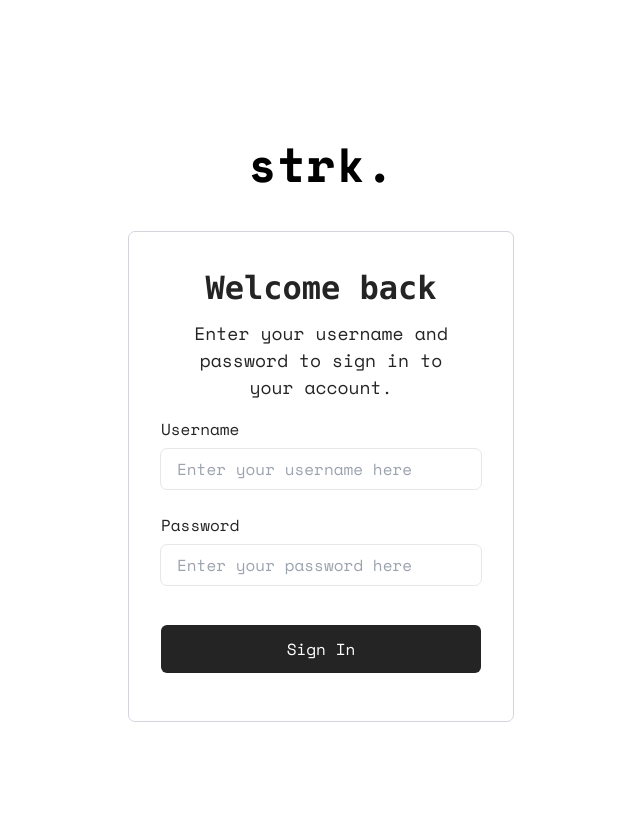
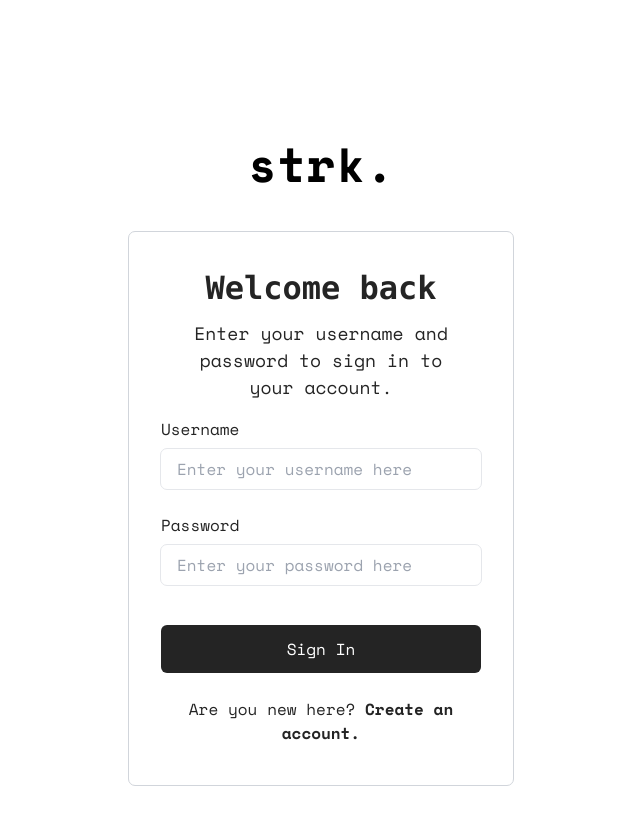
Before and after one commit to judgemongcal/strk_, an Angular app in the folder strk-client/: page / in a window 1280 px wide. Shown: the top 824 px of the page, without its empty margins (319-959 px from the left). Before the commit the page ends 800 px from the top, so only its background shows below. Built offline with nearby package versions, Linux system fonts and the light colour scheme.

Commit message:
added sign-up page into routes and created redirection function from login to sign up

```diff
--- a/strk-client/src/app/app.routes.ts
+++ b/strk-client/src/app/app.routes.ts
@@ -7,6 +7,7 @@ import { HabitAddComponent } from './components/habit-add/habit-add.component';
 import { HabitComponent } from './components/habit/habit.component';
 import { EntryAddComponent } from './components/entry-add/entry-add.component';
 import { AppLayoutComponent } from './components/common/layouts/app-layout/app-layout.component';
+import { SignUpComponent } from './components/auth/sign-up/sign-up.component';
 
 export const routes: Routes = [
   {
@@ -16,6 +17,10 @@ export const routes: Routes = [
       {
         path: '',
         component: LoginComponent,
+      },
+      {
+        path: 'sign-up',
+        component: SignUpComponent,
       },
       { path: 'home', component: HomeComponent, canActivate: [authGuard] },
       { path: 'habits', component: HabitsComponent, canActivate: [authGuard] },
--- a/strk-client/src/app/components/auth/login/login.component.html
+++ b/strk-client/src/app/components/auth/login/login.component.html
@@ -10,7 +10,7 @@
     </p>
 
     <div
-      class="form-container flex flex-col justify-center my-[1rem] text-dark-gray"
+      class="form-container flex flex-col justify-center mt-[1rem] mb-[0.5rem] text-dark-gray"
     >
       <form
         [formGroup]="form"
@@ -40,6 +40,18 @@
           Sign In
         </button>
       </form>
+      <div
+        class="sign-up flex flex-col gap-2 justify-center items-center mt-[1.5rem] text-center"
+      >
+        <p>
+          Are you new here?
+          <span
+            class="font-semibold hover:underline cursor-pointer hover:text-primary block lg:inline"
+            (click)="handleSignUpRedirect()"
+            >Create an account.</span
+          >
+        </p>
+      </div>
     </div>
   </div>
 </div>
--- a/strk-client/src/app/components/auth/login/login.component.ts
+++ b/strk-client/src/app/components/auth/login/login.component.ts
@@ -50,4 +50,8 @@ export class LoginComponent implements OnInit {
       }
     );
   }
+
+  handleSignUpRedirect() {
+    this.router.navigate(['/sign-up']);
+  }
 }
```
